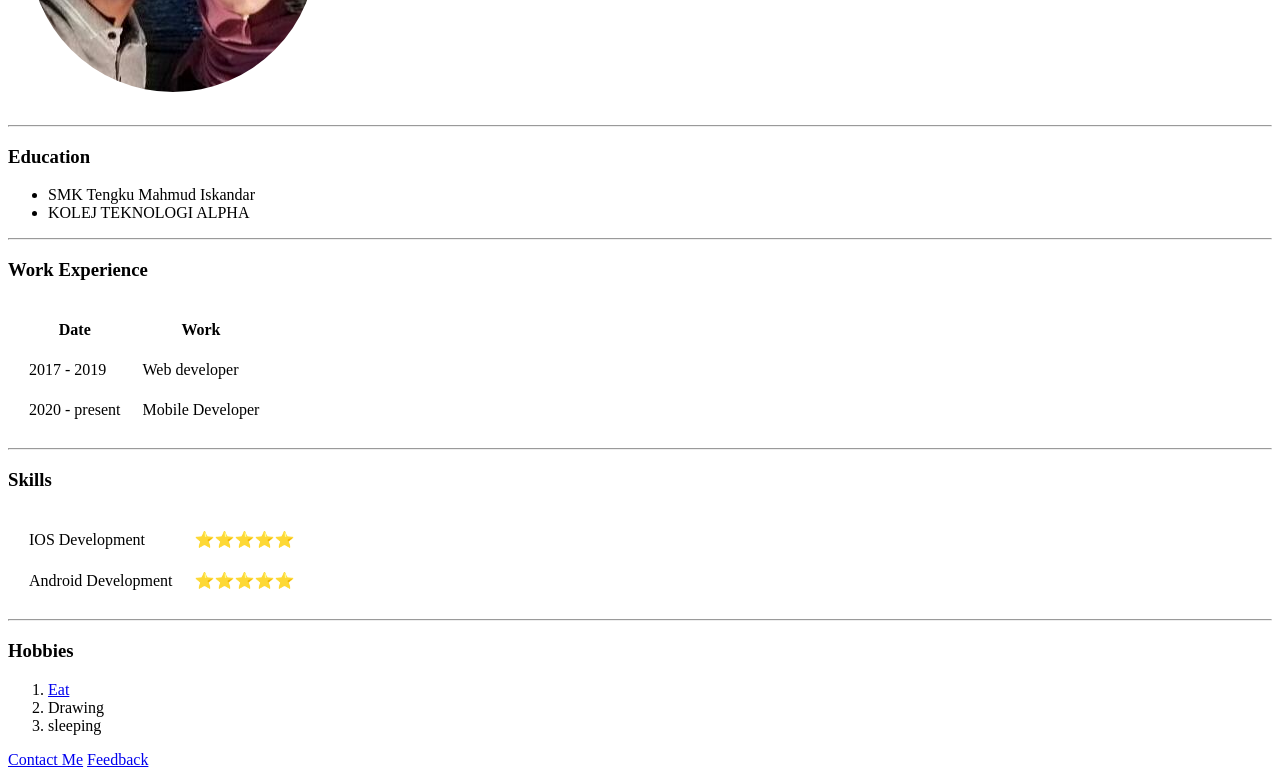
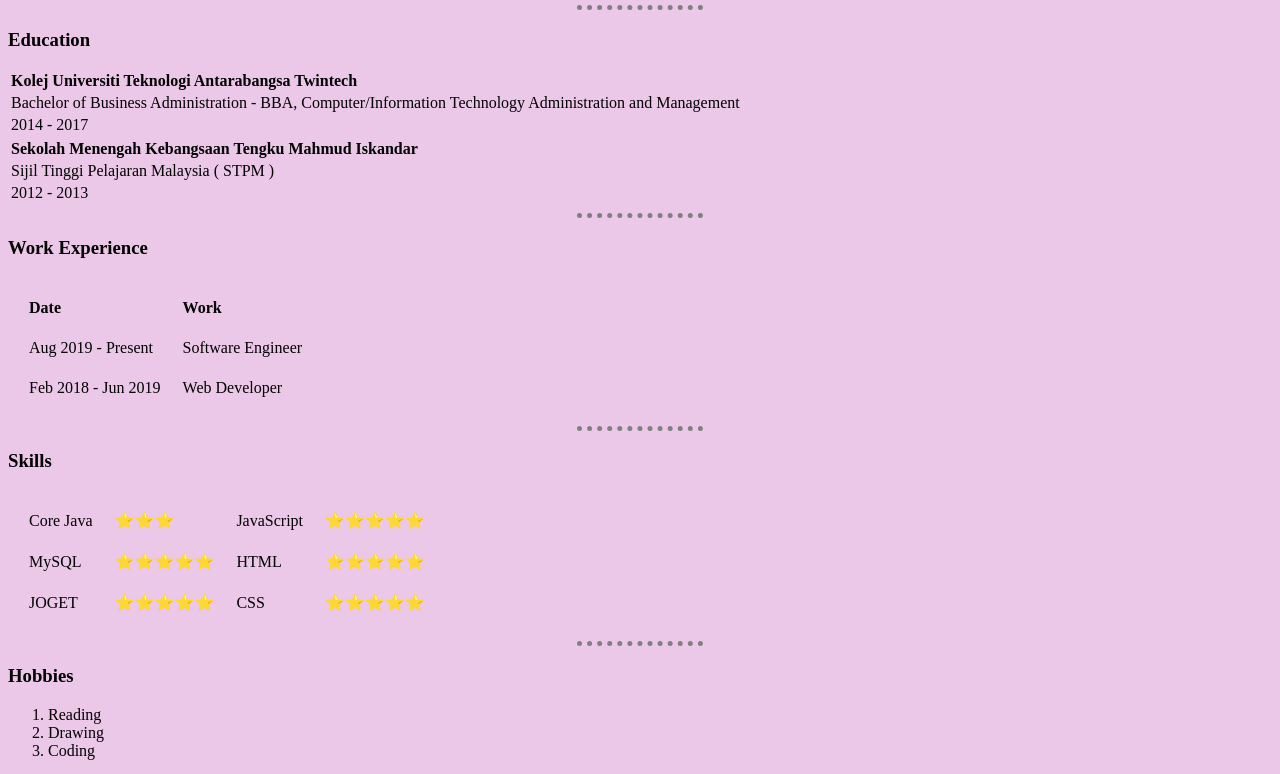
Before and after one commit to Rabiatul94/cv, a plain HTML site: page index.html in a window 1280 px wide. Shown: the part 225-999 px from the top of the page. Drawn offline with Linux system fonts and the light colour scheme.

Commit message:
Add files via upload

```diff
--- a/index.html
+++ b/index.html
@@ -3,11 +3,31 @@
   <head>
     <meta charset="utf-8">
     <title>💚 Rabia's Personal Site</title>
+    <style>
+      th {
+        text-align:left;
+      }
+      body {
+        background-color:#EBC7E8;
+      }
+      hr{
+        border-style:none;
+        border-top-style: dotted;
+        height:0px;
+        width:10%;
+        border-color: grey;
+        border-width: 5px;
+
+
+      }
+    </style>
   </head>
   <body>
+    <a href="contact.html">Contact Me</a>
+    <a href="input.html">Feedback</a>
     <table cellspacing="20">
       <tr>
-        <td><img src="image1.png" alt=""></td>
+        <td><img src="image12.png" alt="profile picture" style="width:150px;height:150px;"></td>
         <td><h1> Rabiatul Adawiah </h1>
         <p><em>Founder of <strong><a href="https://www.doredo.co/">Doredo Services</a></strong></em></p></td>
       </tr>
@@ -15,10 +35,44 @@
 
 <hr />
 <h3>Education</h3>
-<ul>
-  <li>SMK Tengku Mahmud Iskandar</li>
-  <li>KOLEJ TEKNOLOGI ALPHA</li>
-</ul>
+<table>
+  <tbody>
+    <tr>
+      <th>
+        Kolej Universiti Teknologi Antarabangsa Twintech
+      </th>
+    </tr>
+    <tr>
+      <td>
+        Bachelor of Business Administration - BBA, Computer/Information Technology Administration and Management
+      </td>
+    </tr>
+    <tr>
+      <td>
+        2014 - 2017
+      </td>
+    </tr>
+  </tbody>
+</table>
+<table>
+  <tbody>
+    <tr>
+      <th>
+        Sekolah Menengah Kebangsaan Tengku Mahmud Iskandar
+      </th>
+    </tr>
+    <tr>
+      <td>
+       Sijil Tinggi Pelajaran Malaysia ( STPM )
+      </td>
+    </tr>
+    <tr>
+      <td>
+       2012 - 2013
+      </td>
+    </tr>
+  </tbody>
+</table>
 <hr>
 <h3>Work Experience</h3>
 <table cellspacing="20">
@@ -30,12 +84,12 @@
   </thead>
   <tbody>
     <tr>
-      <td>2017 - 2019</td>
-      <td>Web developer</td>
+      <td>Aug 2019 - Present</td>
+      <td>Software Engineer</td>
     </tr>
     <tr>
-      <td>2020 - present</td>
-      <td>Mobile Developer</td>
+      <td>Feb 2018 - Jun 2019</td>
+      <td>Web Developer</td>
     </tr>
   </tbody>
 </table>
@@ -43,22 +97,32 @@
 <h3>Skills</h3>
       <table cellspacing="20">
         <tr>
-          <td>IOS Development</td>
+          <td>Core Java</td>
+          <td>⭐⭐⭐</td>
+          <td>JavaScript</td>
+          <td>⭐⭐⭐⭐⭐</td>
+        </tr>
+        </tr>
+        <tr>
+          <td>MySQL</td>
+          <td>⭐⭐⭐⭐⭐</td>
+          <td>HTML</td>
           <td>⭐⭐⭐⭐⭐</td>
         </tr>
         <tr>
-          <td>Android Development</td>
+          <td>JOGET</td>
+          <td>⭐⭐⭐⭐⭐</td>
+          <td>CSS</td>
           <td>⭐⭐⭐⭐⭐</td>
         </tr>
       </table>
 <hr>
 <h3>Hobbies</h3>
 <ol>
-  <li><a href="https://unsplash.com/photos/7ueMRO6sXlE">Eat</a></li>
+  <li>Reading</a></li>
   <li>Drawing</li>
-  <li>sleeping</li>
+  <li>Coding</li>
 </ol>
-<a href="contact.html">Contact Me</a>
-<a href="input.html">Feedback</a>
+
   </body>
 </html>
```
Also changed, not shown: image12.png (added).
